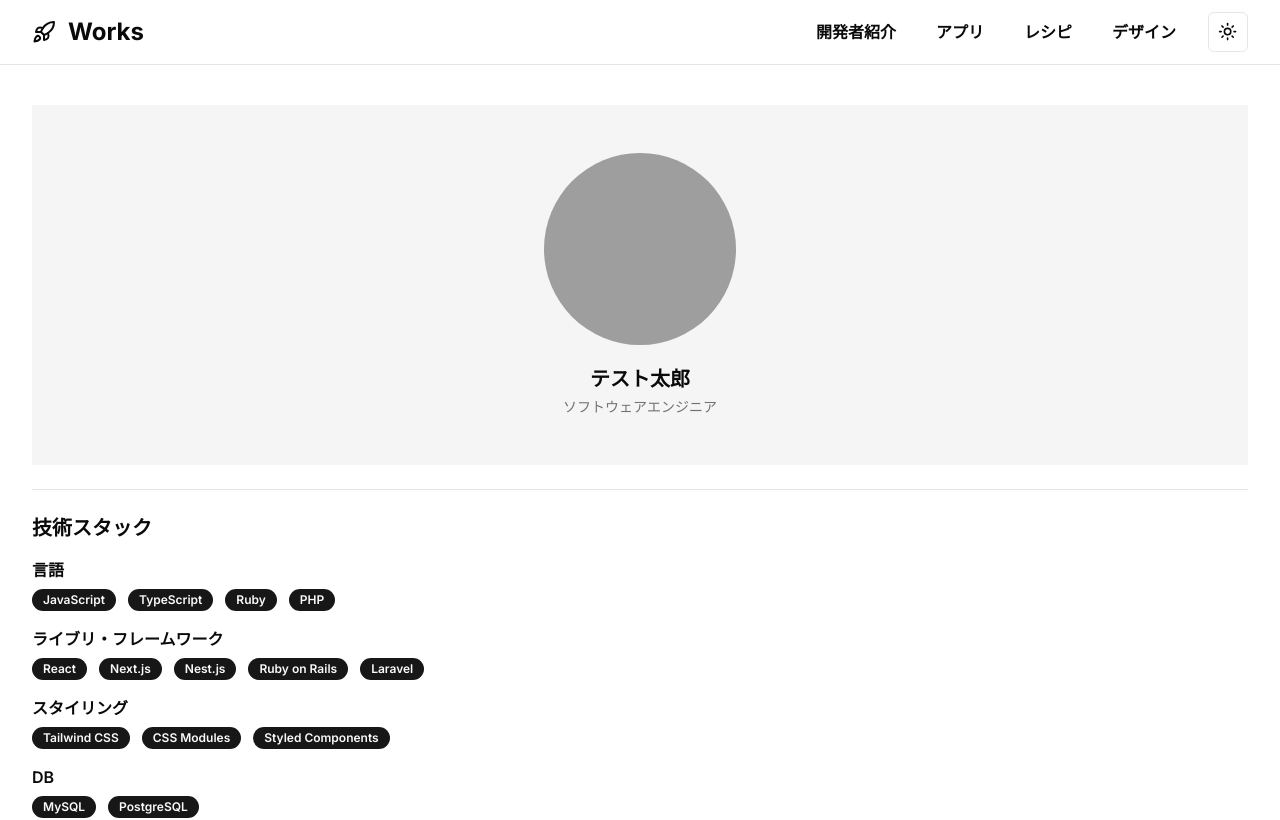
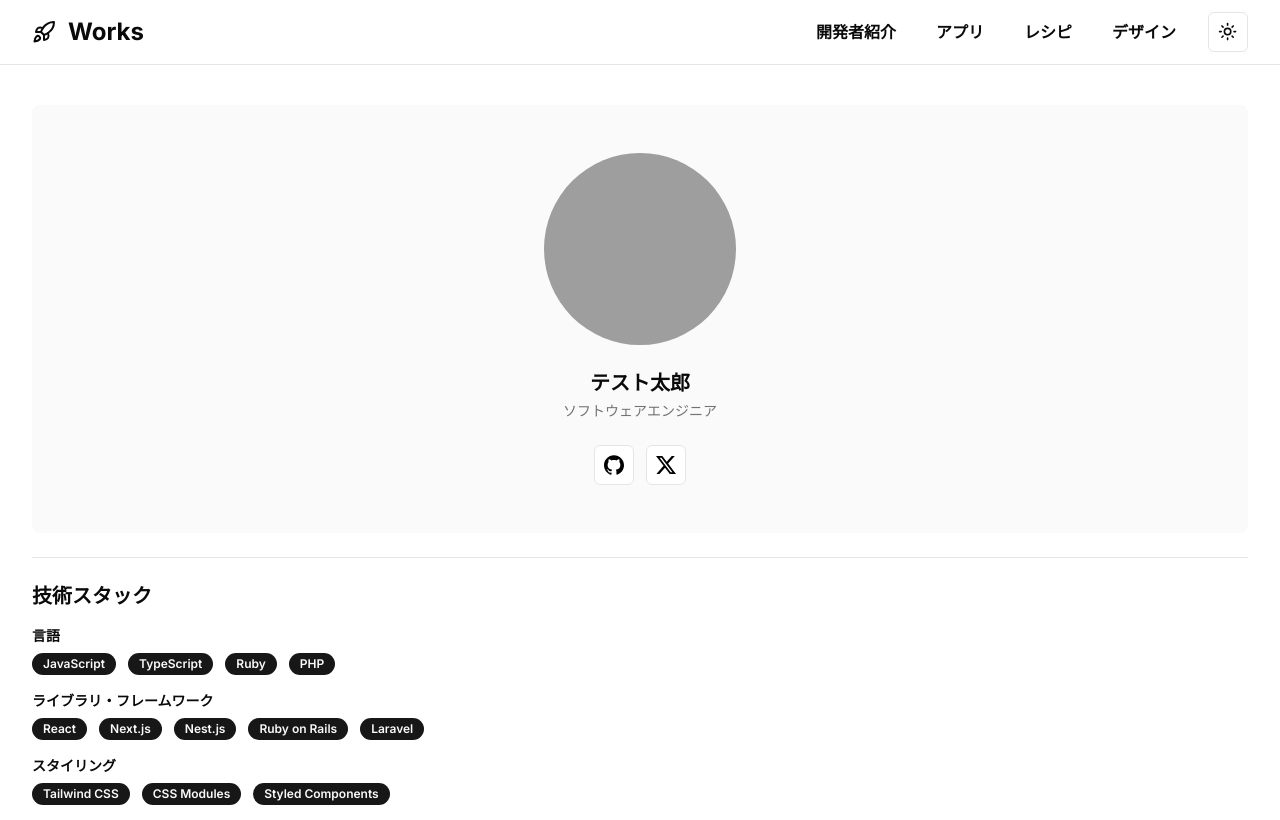
Before and after one commit to osakana0630/portfolio, a Next.js app: page /developer in a window 1280 px wide. Shown: the top 820 px of the page. Built offline with nearby package versions, Linux system fonts and the light colour scheme; grey boxes are pictures that could not be loaded.

Commit message:
開発者ページ調整

```diff
--- a/app/developer/page.tsx
+++ b/app/developer/page.tsx
@@ -1,12 +1,16 @@
+import Image from "next/image";
 import { Avatar, AvatarFallback, AvatarImage } from "@/components/ui/avatar";
 import { Separator } from "@/components/ui/separator";
 import { Badge } from "@/components/ui/badge";
+import { Button } from "@/components/ui/button";
 
-export default function Page() {
+import nextConfig from "../../next.config.mjs";
+const BASE_PATH = nextConfig.basePath || "";
+
 const skills = [
   { label: "言語", values: ["JavaScript", "TypeScript", "Ruby", "PHP"] },
   {
-      label: "ライブリ・フレームワーク",
+    label: "ライブラリ・フレームワーク",
     values: ["React", "Next.js", "Nest.js", "Ruby on Rails", "Laravel"],
   },
   {
@@ -17,15 +21,40 @@ export default function Page() {
   { label: "クラウド", values: ["AWS", "GCP"] },
   { label: "その他", values: ["Docker"] },
 ];
+
+const socialLinks = [
+  { label: "GitHub", href: "#", icon: `${BASE_PATH}/github.svg` },
+  { label: "Twitter", href: "#", icon: `${BASE_PATH}/x.svg` },
+];
+
+export default function Page() {
   return (
     <div className="space-y-6">
-      <div className="flex flex-col justify-center items-center bg-muted p-12">
-        <Avatar className="size-48 mb-5">
+      <div className="flex flex-col justify-center items-center bg-muted/50 backdrop-blur p-12 rounded-lg">
+        <Avatar className="size-40 md:size-48 mb-6">
           <AvatarImage src="https://github.com/shadcn.png" />
           <AvatarFallback>CN</AvatarFallback>
         </Avatar>
         <h1 className="text-xl font-semibold mb-1">テスト太郎</h1>
-        <p className="text-sm text-muted-foreground">ソフトウェアエンジニア</p>
+        <p className="text-sm text-muted-foreground mb-6">
+          ソフトウェアエンジニア
+        </p>
+        <div className="flex gap-3">
+          {socialLinks.map((link) => (
+            <Button
+              key={link.label}
+              variant="outline"
+              size="icon"
+              asChild
+              className="dark:bg-white"
+            >
+              <a href={link.href}>
+                <Image src={link.icon} width={20} height={20} alt="" />
+                <span className="sr-only" />
+              </a>
+            </Button>
+          ))}
+        </div>
       </div>
 
       <Separator />
@@ -34,7 +63,7 @@ export default function Page() {
         <h2 className="text-xl font-semibold">技術スタック</h2>
         {skills.map((skill) => (
           <div key={skill.label}>
-            <h3 className="text-base font-semibold mb-1">{skill.label}</h3>
+            <h3 className="text-sm font-semibold mb-1">{skill.label}</h3>
             <ul className="flex flex-wrap gap-3">
               {skill.values.map((value) => (
                 <li key={value}>
```
Also changed, not shown: public/github.svg (added), public/x.svg (added). Lines whose indentation alone changed are shown as unchanged.
